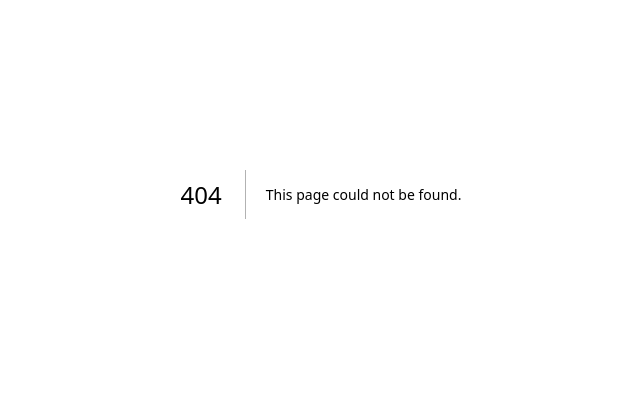
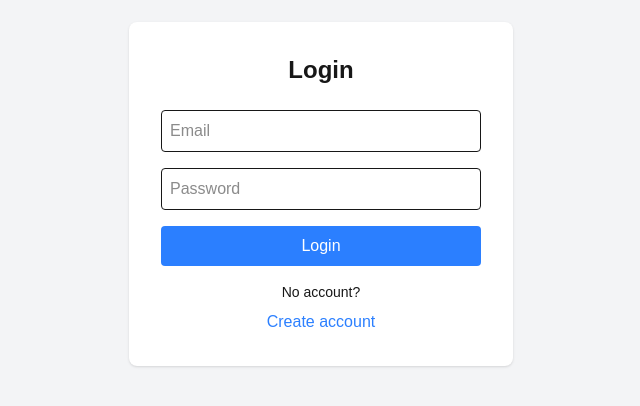
Before and after one commit to Umair777/mindmerge-next, a Next.js app: page /auth in a window 1280 px wide. Before the commit this address had no page. Shown: the part 206-612 px from the top of the page, without its empty margins (319-959 px from the left). Built offline with nearby package versions, Linux system fonts and the light colour scheme; no server answers.

Commit message:
add the supabase auth

```diff
--- /dev/null
+++ b/app/auth/page.tsx
@@ -0,0 +1,92 @@
+"use client";
+
+import { useState } from "react";
+import { useRouter } from "next/navigation";
+import { supabase } from "@/lib/supabaseClient";
+
+export default function AuthPage() {
+  const router = useRouter();
+
+  const [email, setEmail] = useState("");
+  const [password, setPassword] = useState("");
+  const [isLogin, setIsLogin] = useState(true);
+  const [message, setMessage] = useState("");
+
+  const handleAuth = async (e: React.FormEvent) => {
+    e.preventDefault();
+    setMessage("");
+
+    if (isLogin) {
+      const { error } = await supabase.auth.signInWithPassword({
+        email,
+        password,
+      });
+
+      if (error) setMessage(error.message);
+      else router.push("/");
+    } else {
+      const { error } = await supabase.auth.signUp({
+        email,
+        password,
+      });
+
+      if (error) setMessage(error.message);
+      else setMessage("Check your email to confirm signup.");
+    }
+  };
+
+  return (
+    <div className="flex items-center justify-center min-h-screen bg-gray-100">
+      <div className="w-96 bg-white p-8 rounded-lg shadow">
+
+        <h2 className="text-2xl font-bold text-center mb-6">
+          {isLogin ? "Login" : "Create Account"}
+        </h2>
+
+        <form onSubmit={handleAuth} className="flex flex-col gap-4">
+
+          <input
+            className="border p-2 rounded"
+            type="email"
+            placeholder="Email"
+            required
+            value={email}
+            onChange={(e) => setEmail(e.target.value)}
+          />
+
+          <input
+            className="border p-2 rounded"
+            type="password"
+            placeholder="Password"
+            required
+            value={password}
+            onChange={(e) => setPassword(e.target.value)}
+          />
+
+          <button className="bg-blue-500 text-white p-2 rounded hover:bg-blue-600">
+            {isLogin ? "Login" : "Sign Up"}
+          </button>
+
+        </form>
+
+        <p className="text-center mt-4 text-sm">
+          {isLogin ? "No account?" : "Already have an account?"}
+        </p>
+
+        <button
+          onClick={() => setIsLogin(!isLogin)}
+          className="text-blue-500 w-full mt-2"
+        >
+          {isLogin ? "Create account" : "Login instead"}
+        </button>
+
+        {message && (
+          <p className="text-center text-sm text-red-500 mt-4">
+            {message}
+          </p>
+        )}
+
+      </div>
+    </div>
+  );
+}
--- a/app/page.tsx
+++ b/app/page.tsx
@@ -1,87 +1,40 @@
 "use client";
 
-import { useState } from "react";
+import { useEffect, useState } from "react";
+import { supabase } from "@/lib/supabaseClient";
+import { useRouter } from "next/navigation";
+import Header from "@/components/header";
 import PostQuestion from "@/components/postQuestion";
 
 export default function HomePage() {
+  const router = useRouter();
+
+  const [user, setUser] = useState<any>(null);
   const [question, setQuestion] = useState("");
 
+  useEffect(() => {
+    const checkUser = async () => {
+      const { data } = await supabase.auth.getUser();
+
+      if (!data.user) {
+        router.push("/auth");
+      } else {
+        setUser(data.user);
+      }
+    };
+
+    checkUser();
+  }, [router]);
+
+  if (!user) return null;
 
   return (
-    <>
-      <h1 className="text-3xl font-bold text-center">Hello World</h1>
-      <PostQuestion
-        question={question}
-        setQuestion={setQuestion}
-      />
-    </>
+    <div>
+        <PostQuestion
+          question={question}
+          setQuestion={setQuestion}
+        />
+
+    </div>
   );
 }
-
-
-// import Image from "next/image";
-
-// export default function Home() {
-//   return (
-//     <h1 className="text-3xl font-bold text-center">Hello World</h1>
-  //   <div className="flex min-h-screen items-center justify-center bg-zinc-50 font-sans dark:bg-black">
-  //     <main className="flex min-h-screen w-full max-w-3xl flex-col items-center justify-between py-32 px-16 bg-white dark:bg-black sm:items-start">
-  //       <Image
-  //         className="dark:invert"
-  //         src="/next.svg"
-  //         alt="Next.js logo"
-  //         width={100}
-  //         height={20}
-  //         priority
-  //       />
-  //       <div className="flex flex-col items-center gap-6 text-center sm:items-start sm:text-left">
-  //         <h1 className="max-w-xs text-3xl font-semibold leading-10 tracking-tight text-black dark:text-zinc-50">
-  //           To get started, edit the page.tsx file.
-  //         </h1>
-  //         <p className="max-w-md text-lg leading-8 text-zinc-600 dark:text-zinc-400">
-  //           Looking for a starting point or more instructions? Head over to{" "}
-  //           <a
-  //             href="https://vercel.com/templates?framework=next.js&utm_source=create-next-app&utm_medium=appdir-template-tw&utm_campaign=create-next-app"
-  //             className="font-medium text-zinc-950 dark:text-zinc-50"
-  //           >
-  //             Templates
-  //           </a>{" "}
-  //           or the{" "}
-  //           <a
-  //             href="https://nextjs.org/learn?utm_source=create-next-app&utm_medium=appdir-template-tw&utm_campaign=create-next-app"
-  //             className="font-medium text-zinc-950 dark:text-zinc-50"
-  //           >
-  //             Learning
-  //           </a>{" "}
-  //           center.
-  //         </p>
-  //       </div>
-  //       <div className="flex flex-col gap-4 text-base font-medium sm:flex-row">
-  //         <a
-  //           className="flex h-12 w-full items-center justify-center gap-2 rounded-full bg-foreground px-5 text-background transition-colors hover:bg-[#383838] dark:hover:bg-[#ccc] md:w-[158px]"
-  //           href="https://vercel.com/new?utm_source=create-next-app&utm_medium=appdir-template-tw&utm_campaign=create-next-app"
-  //           target="_blank"
-  //           rel="noopener noreferrer"
-  //         >
-  //           <Image
-  //             className="dark:invert"
-  //             src="/vercel.svg"
-  //             alt="Vercel logomark"
-  //             width={16}
-  //             height={16}
-  //           />
-  //           Deploy Now
-  //         </a>
-  //         <a
-  //           className="flex h-12 w-full items-center justify-center rounded-full border border-solid border-black/[.08] px-5 transition-colors hover:border-transparent hover:bg-black/[.04] dark:border-white/[.145] dark:hover:bg-[#1a1a1a] md:w-[158px]"
-  //           href="https://nextjs.org/docs?utm_source=create-next-app&utm_medium=appdir-template-tw&utm_campaign=create-next-app"
-  //           target="_blank"
-  //           rel="noopener noreferrer"
-  //         >
-  //           Documentation
-  //         </a>
-  //       </div>
-  //     </main>
-  //   </div>
-//   );
-// }
--- a/components/header.tsx
+++ b/components/header.tsx
@@ -1,53 +1,100 @@
-"user client";
+"use client";
 
-import React from "react";
-
+import React, { useEffect, useState } from "react";
+import { supabase } from "@/lib/supabaseClient";
+import { useRouter } from "next/navigation";
 
 export default function Header({ title }: { title: string }) {
-	//F48023
+  const router = useRouter();
+  const [email, setEmail] = useState<string | null>(null);
+
+  useEffect(() => {
+    const getUser = async () => {
+      const { data } = await supabase.auth.getUser();
+
+      if (data.user) {
+        setEmail(data.user.email ?? null);
+      }
+    };
+
+    getUser();
+  }, []);
+
+  const logout = async () => {
+    await supabase.auth.signOut();
+    router.push("/auth");
+  };
+
   return (
     <div className="flex items-center self-stretch bg-white py-[17px] px-[50px] border border-solid border-[#EAEAEA]">
-					<div className="flex shrink-0 items-center mr-[200px] gap-[15px]">
-						<img
-							src="/logo.png"
-							className="w-[35px] h-[39px] object-fill"
-						/>
-						<span className="text-black text-base" >
-							{"MindMerge"}
-						</span>
+
+      {/* Logo */}
+      <div
+        className="flex shrink-0 items-center mr-[200px] gap-[15px] cursor-pointer"
+        onClick={() => router.push("/")}
+      >
+        <img src="/logo.png" className="w-[35px] h-[39px] object-fill" />
+        <span className="text-black text-base">MindMerge</span>
       </div>
-					<span className="text-[#808080] text-lg font-bold" >
+
+      {/* Page title */}
+      <span className="text-[#808080] text-lg font-bold">
         {title}
       </span>
-					<div className="flex-1 self-stretch">
-					</div>
-					<button className="flex shrink-0 items-center bg-[#00a6ff] text-left py-3 px-5 mr-[30px] gap-3 rounded-[5px] border-0"
-						onClick={()=>alert("Pressed!")}>
+
+      <div className="flex-1 self-stretch" />
+
+      {/* Ask Question */}
+      <button
+        className="flex shrink-0 items-center bg-[#00a6ff] text-left py-3 px-5 mr-[30px] gap-3 rounded-[5px] border-0"
+        onClick={() => router.push("/ask")}
+      >
         <img
-							src={"https://storage.googleapis.com/tagjs-prod.appspot.com/v1/4j9QAmMJn9/fixkm6rc_expires_30_days.png"}
-							className="w-[13px] h-[13px] rounded-[5px] object-fill"
+          src="https://storage.googleapis.com/tagjs-prod.appspot.com/v1/4j9QAmMJn9/fixkm6rc_expires_30_days.png"
+          className="w-[13px] h-[13px] object-fill"
         />
-						<span className="text-white text-xs font-bold" >
-							{"Ask a question"}
+        <span className="text-white text-xs font-bold">
+          Ask a question
         </span>
       </button>
+
+      {/* User email */}
+      {email && (
+        <span className="text-sm text-gray-600 mr-6">
+          {email}
+        </span>
+      )}
+
+      {/* Logout */}
+      {email && (
+        <button
+          onClick={logout}
+          className="bg-red-500 text-white px-3 py-1 rounded mr-6 text-xs"
+        >
+          Logout
+        </button>
+      )}
+
+      {/* Notification icon (unchanged) */}
       <img
-						src={"https://storage.googleapis.com/tagjs-prod.appspot.com/v1/4j9QAmMJn9/n9jzp7ev_expires_30_days.png"}
+        src="https://storage.googleapis.com/tagjs-prod.appspot.com/v1/4j9QAmMJn9/n9jzp7ev_expires_30_days.png"
         className="w-6 h-[31px] mr-[30px] object-fill"
       />
+
+      {/* Notification bubble */}
       <div className="flex shrink-0 items-center gap-3.5">
         <div className="flex flex-col shrink-0 items-start bg-[url('https://storage.googleapis.com/tagjs-prod.appspot.com/v1/4j9QAmMJn9/5dp2tsbj_expires_30_days.png')] bg-cover bg-center pb-[35px] pl-[34px]">
           <div className="flex flex-col items-start bg-[#00a6ff] py-[3px] px-[5px] rounded-[10px] border border-solid border-white">
-								<span className="text-white text-[10px]" >
-									{"0"}
-								</span>
+            <span className="text-white text-[10px]">0</span>
           </div>
         </div>
+
         <img
-							src={"https://storage.googleapis.com/tagjs-prod.appspot.com/v1/4j9QAmMJn9/164s7jjt_expires_30_days.png"}
+          src="https://storage.googleapis.com/tagjs-prod.appspot.com/v1/4j9QAmMJn9/164s7jjt_expires_30_days.png"
           className="w-1.5 h-1.5 object-fill"
         />
       </div>
+
     </div>
   );
 }
--- /dev/null
+++ b/lib/supabaseClient.ts
@@ -0,0 +1,6 @@
+import { createClient } from "@supabase/supabase-js";
+
+const supabaseUrl = process.env.NEXT_PUBLIC_SUPABASE_URL!;
+const supabaseAnonKey = process.env.NEXT_PUBLIC_SUPABASE_ANON_KEY!;
+
+export const supabase = createClient(supabaseUrl, supabaseAnonKey);
--- a/package.json
+++ b/package.json
@@ -9,6 +9,7 @@
     "lint": "eslint"
   },
   "dependencies": {
+    "@supabase/supabase-js": "^2.99.1",
     "next": "16.1.6",
     "react": "19.2.3",
     "react-dom": "19.2.3"
```
Also changed, not shown: 1 other file (tests, documents, lock files or other folders). Lines whose indentation alone changed are shown as unchanged.
